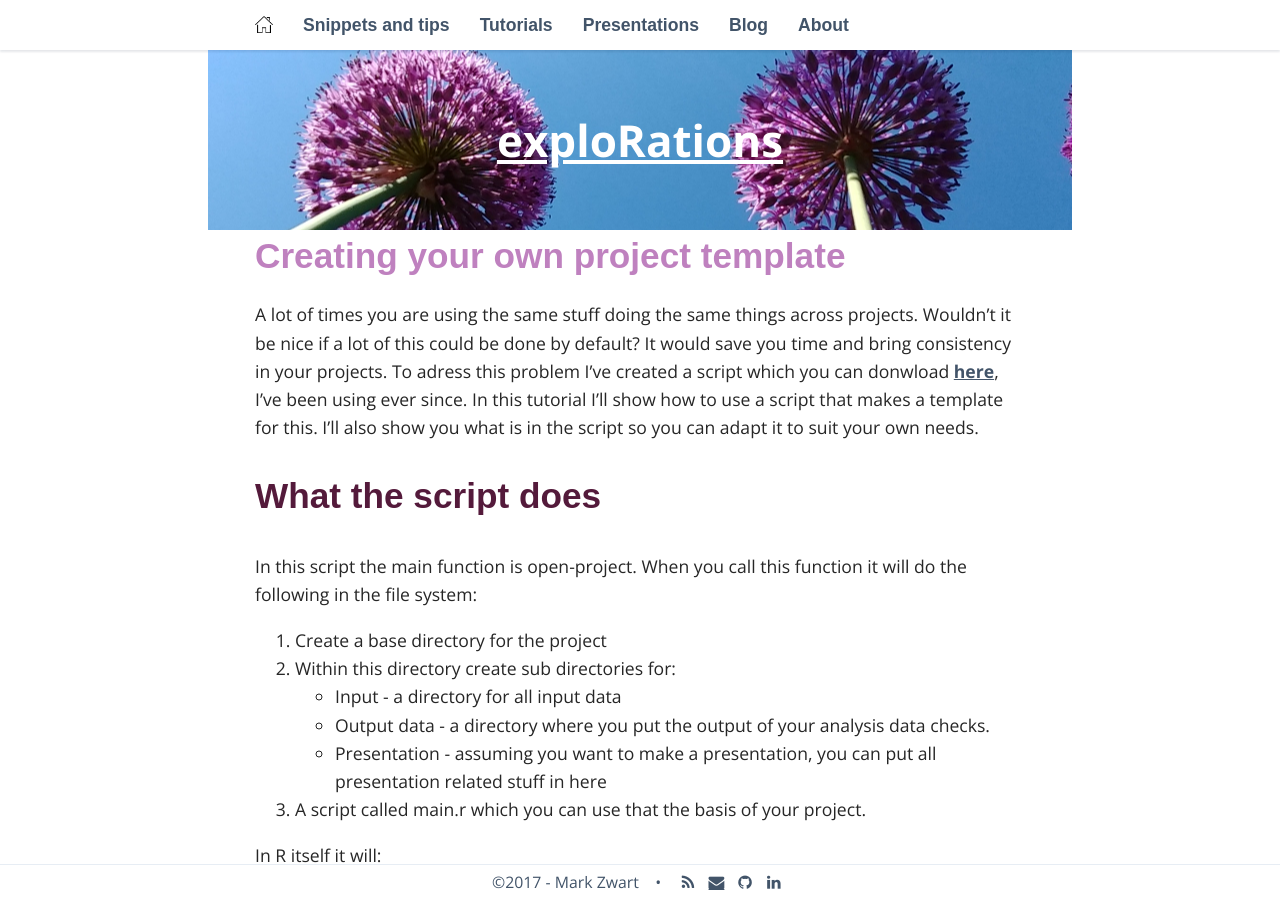
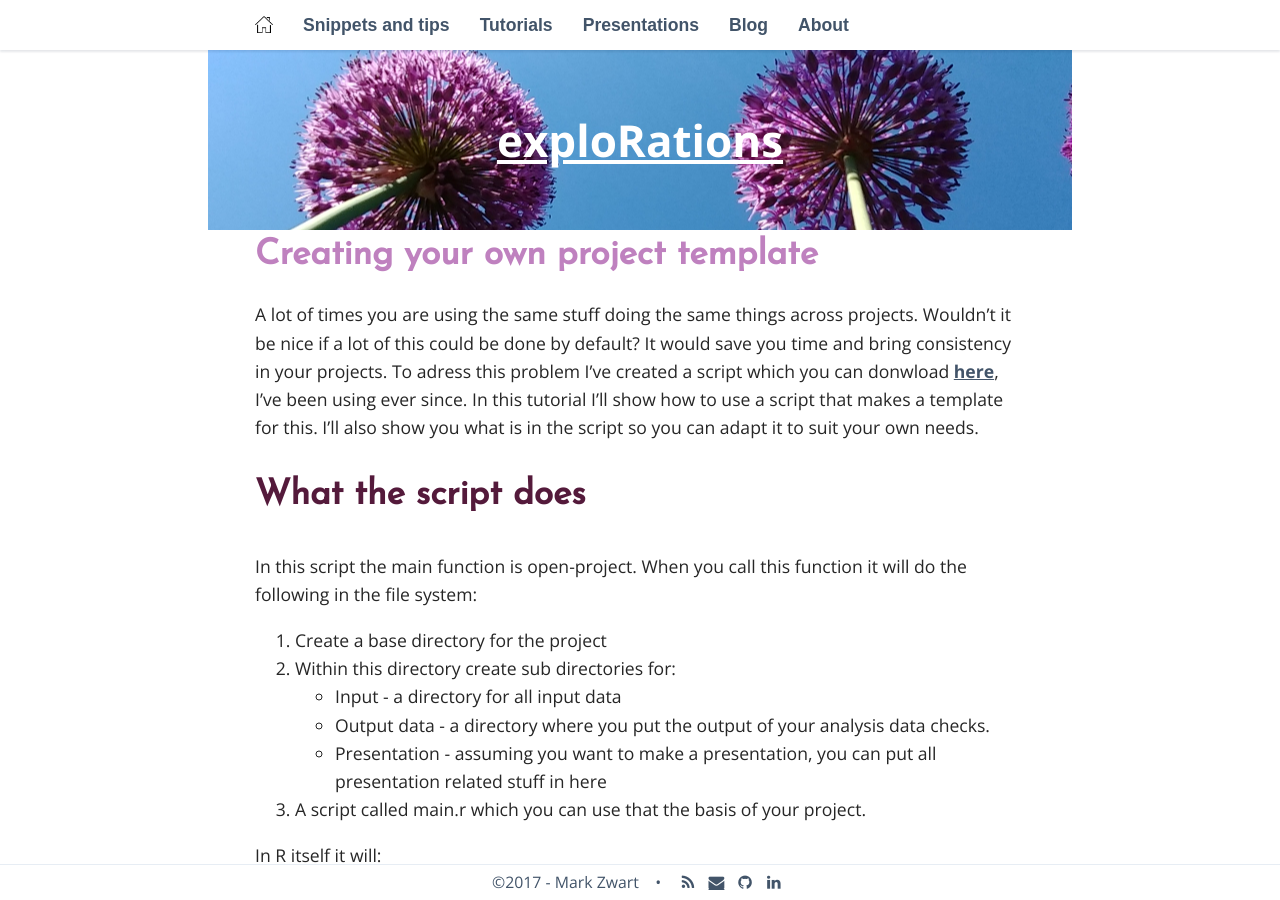
Before and after one commit to mark-me/mark-me.github.io, a Jekyll site: the page built from _pages/tutorials/creating-your-own-project-template.md, in a window 1280 px wide and 900 px high. Built offline with Jekyll 4.4.1, drawn with Linux system fonts in a browser that asks for light colours; nearby versions of some CDN libraries; comment, search, counter and statistics services are not loaded.

Commit message:
Update _base.scss

```diff
--- a/_sass/_base.scss
+++ b/_sass/_base.scss
@@ -4,7 +4,7 @@ $font-style: 'Open Sans', sans-serif;
 $font-color: #262626;
 $link-color: #425469;
 $link-hover-color: $main;
-$heading-font: 'Muli', sans-serif;
+$heading-font: 'Josefin Sans', sans-serif;
 $heading-font-color: #bf81bf;
 $light: #E7EDF4;
 $header:  #FFFFFF;
```
